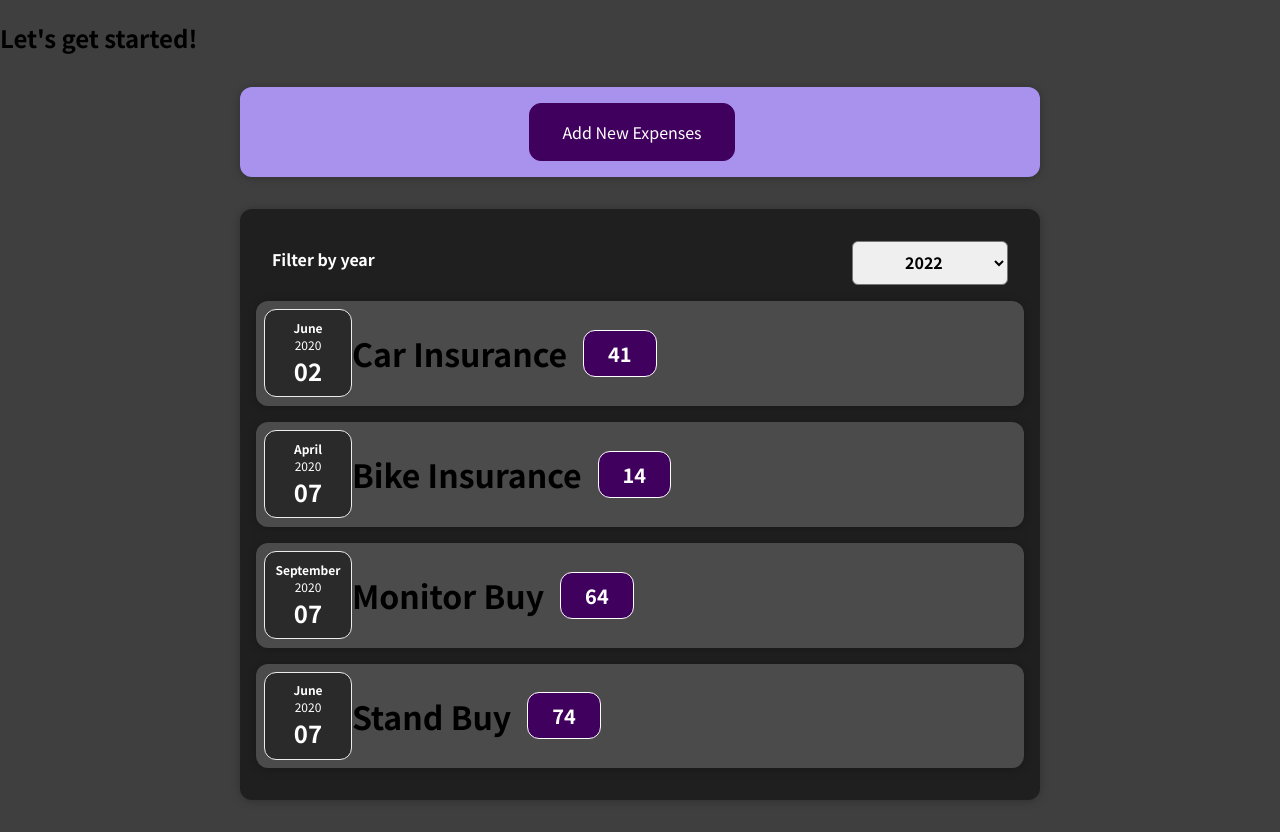
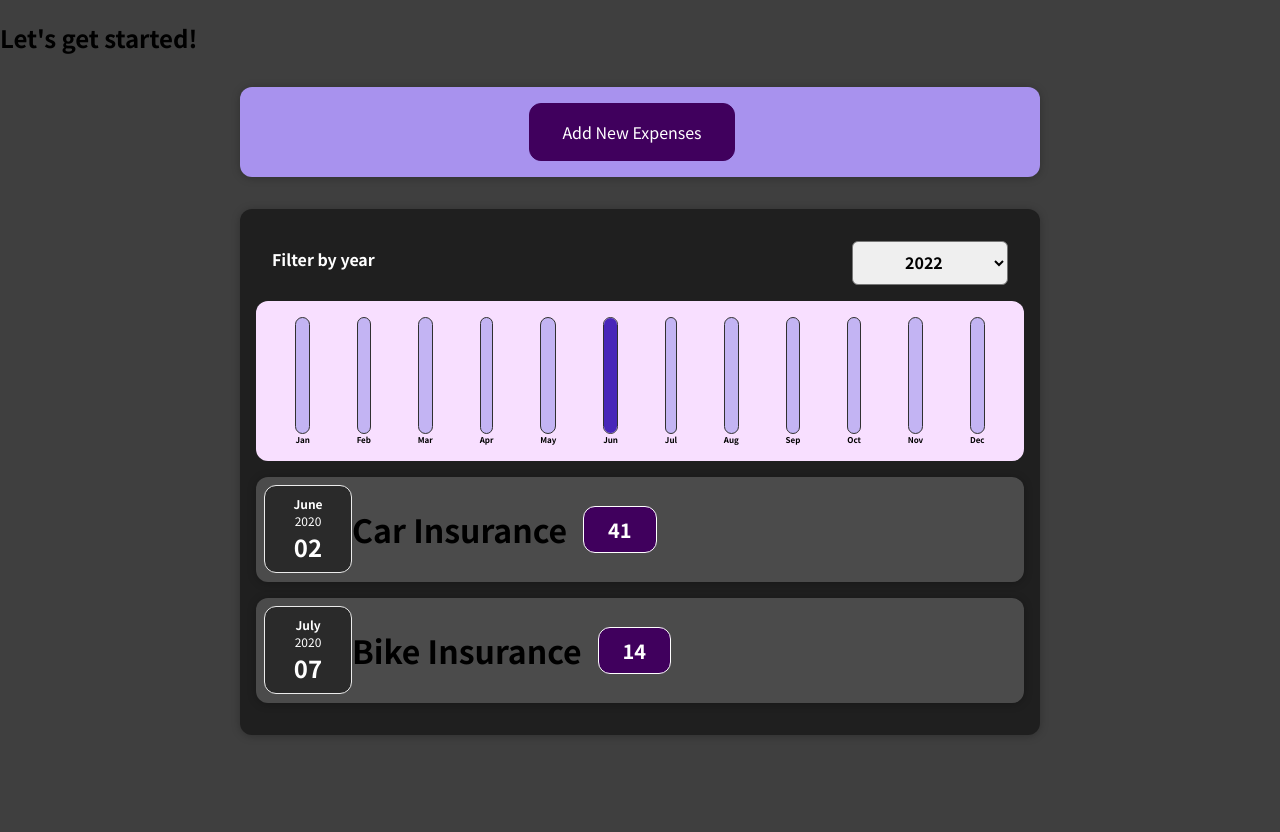
Before and after one commit to AlphaDecodeX/react-complete-guide, a React (Create React App) app: page / in a window 1280 px wide. After the commit the page ends 800 px from the top, so only its background shows below. Built offline with nearby package versions, Linux system fonts and the light colour scheme.

Commit message:
Form reusable component added

```diff
--- a/src/App.js
+++ b/src/App.js
@@ -4,9 +4,9 @@
 
 const DUMMY_EXPENSES = [
   { id: "e1", title: "Car Insurance", amount: 41, date: new Date(2020, 5, 2) },
-  { id: "e2", title: "Bike Insurance", amount: 14, date: new Date(2020, 3, 7) },
-  { id: "e3", title: "Monitor Buy", amount: 64, date: new Date(2020, 8, 7) },
-  { id: "e4", title: "Stand Buy", amount: 74, date: new Date(2020, 5, 7) },
+  { id: "e2", title: "Bike Insurance", amount: 14, date: new Date(2020, 6, 7) },
+  { id: "e3", title: "Monitor Buy", amount: 64, date: new Date(2022, 2, 4) },
+  { id: "e4", title: "Stand Buy", amount: 74, date: new Date(2021, 5, 7) },
 ]
 
 function App() {
--- a/src/components/Chart/Chart.css
+++ b/src/components/Chart/Chart.css
@@ -0,0 +1,9 @@
+.chart {
+  padding: 1rem;
+  border-radius: 12px;
+  background-color: #f8dfff;
+  text-align: center;
+  display: flex;
+  justify-content: space-around;
+  height: 10rem;
+}
--- a/src/components/Chart/Chart.js
+++ b/src/components/Chart/Chart.js
@@ -0,0 +1,21 @@
+import "./Chart.css";
+import ChartBar from "./ChartBar";
+
+const Chart = props => {
+    const dataPointValues = props.dataPoints.map(
+        dataPoint => dataPoint.value);
+    const totalMaximum = Math.max(...dataPointValues);
+    return (
+        <div className="chart">
+            {props.dataPoints.map(dataPoint => (
+                <ChartBar value={dataPoint.value}
+                    maxValue={totalMaximum}
+                    label={dataPoint.label}
+                    key={dataPoint.label}
+                />
+            ))}
+        </div>
+    );
+}
+
+export default Chart;
--- a/src/components/Chart/ChartBar.css
+++ b/src/components/Chart/ChartBar.css
@@ -0,0 +1,30 @@
+.chart-bar {
+  height: 100%;
+  display: flex;
+  flex-direction: column;
+  align-items: center;
+}
+
+.chart-bar__inner {
+  height: 100%;
+  width: 100%;
+  border: 1px solid #313131;
+  border-radius: 12px;
+  background-color: #c3b4f3;
+  overflow: hidden;
+  display: flex;
+  flex-direction: column;
+  justify-content: flex-end;
+}
+
+.chart-bar__fill {
+  background-color: #4826b9;
+  width: 100%;
+  transition: all 0.3s ease-out;
+}
+
+.chart-bar__label {
+  font-weight: bold;
+  font-size: 0.5rem;
+  text-align: center;
+}
--- a/src/components/Chart/ChartBar.js
+++ b/src/components/Chart/ChartBar.js
@@ -0,0 +1,22 @@
+import React from 'react'
+import "./ChartBar.css"
+
+function ChartBar(props) {
+    let barFillHeight = "0%";
+    if (props.maxValue > 0) {
+        barFillHeight = Math.round(props.value / props.maxValue) * 100 + "%";
+    }
+
+    return (
+        <div className="chart-bar">
+            <div className="chart-bar__inner">
+                <div className="chart-bar__fill" style={
+                    { height: barFillHeight }
+                }></div>
+            </div>
+            <div className="chart-bar__label">{props.label}</div>
+        </div>
+    )
+}
+
+export default ChartBar
--- a/src/components/Expenses/Expenses.js
+++ b/src/components/Expenses/Expenses.js
@@ -3,6 +3,7 @@
 import ExpensesFilter from "./ExpensesFilter";
 import { useState } from "react";
 import ExpensesList from "./ExpensesList";
+import ExpensesChart from './ExpensesChart';
 
 function Expenses(props) {
     const [year, setYear] = useState("2020");
@@ -20,6 +21,7 @@
             <Card className='expenses'>
                 {/* {console.log("I am running")} */}
                 <ExpensesFilter storeSelectedYear={Year} />
+                <ExpensesChart expenses={filteredExpenses} />
                 <ExpensesList items={filteredExpenses} />
             </Card>
         </div>
--- /dev/null
+++ b/src/components/Expenses/ExpensesChart.js
@@ -0,0 +1,26 @@
+import Chart from "../Chart/Chart";
+
+const ExpensesChart = props => {
+    const chartDataPoints = [
+        { label: 'Jan', value: 0 },
+        { label: 'Feb', value: 0 },
+        { label: 'Mar', value: 0 },
+        { label: 'Apr', value: 0 },
+        { label: 'May', value: 0 },
+        { label: 'Jun', value: 0 },
+        { label: 'Jul', value: 0 },
+        { label: 'Aug', value: 0 },
+        { label: 'Sep', value: 0 },
+        { label: 'Oct', value: 0 },
+        { label: 'Nov', value: 0 },
+        { label: 'Dec', value: 0 }
+    ];
+    for (const expense of props.expenses) {
+        const expenseMonth = expense.date.getMonth(); // 0--> January
+        chartDataPoints[expenseMonth].value += expense.amount;
+    }
+
+    return <Chart dataPoints={chartDataPoints} />
+}
+
+export default ExpensesChart;
--- a/src/components/NewExpense/ExpenseForm.js
+++ b/src/components/NewExpense/ExpenseForm.js
@@ -42,7 +42,7 @@
         event.preventDefault();
         const expenseData = {
             title: enteredTitle,
-            amount: enteredAmount,
+            amount: +enteredAmount,
             date: new Date(enteredDate)
         };
         props.onSaveExpenseData(expenseData);
```
Also changed, not shown: 1 other file (tests, documents, lock files or other folders).
